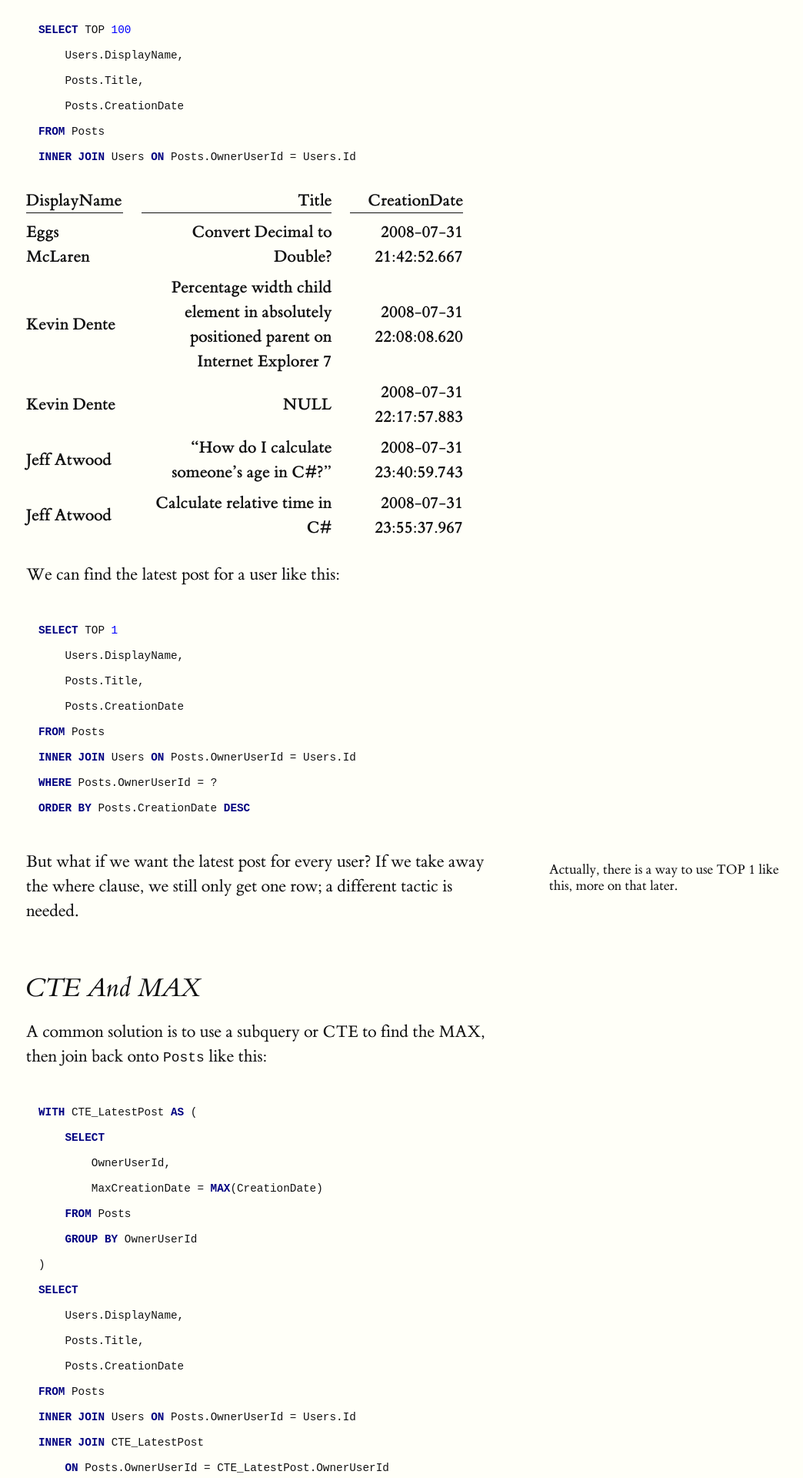
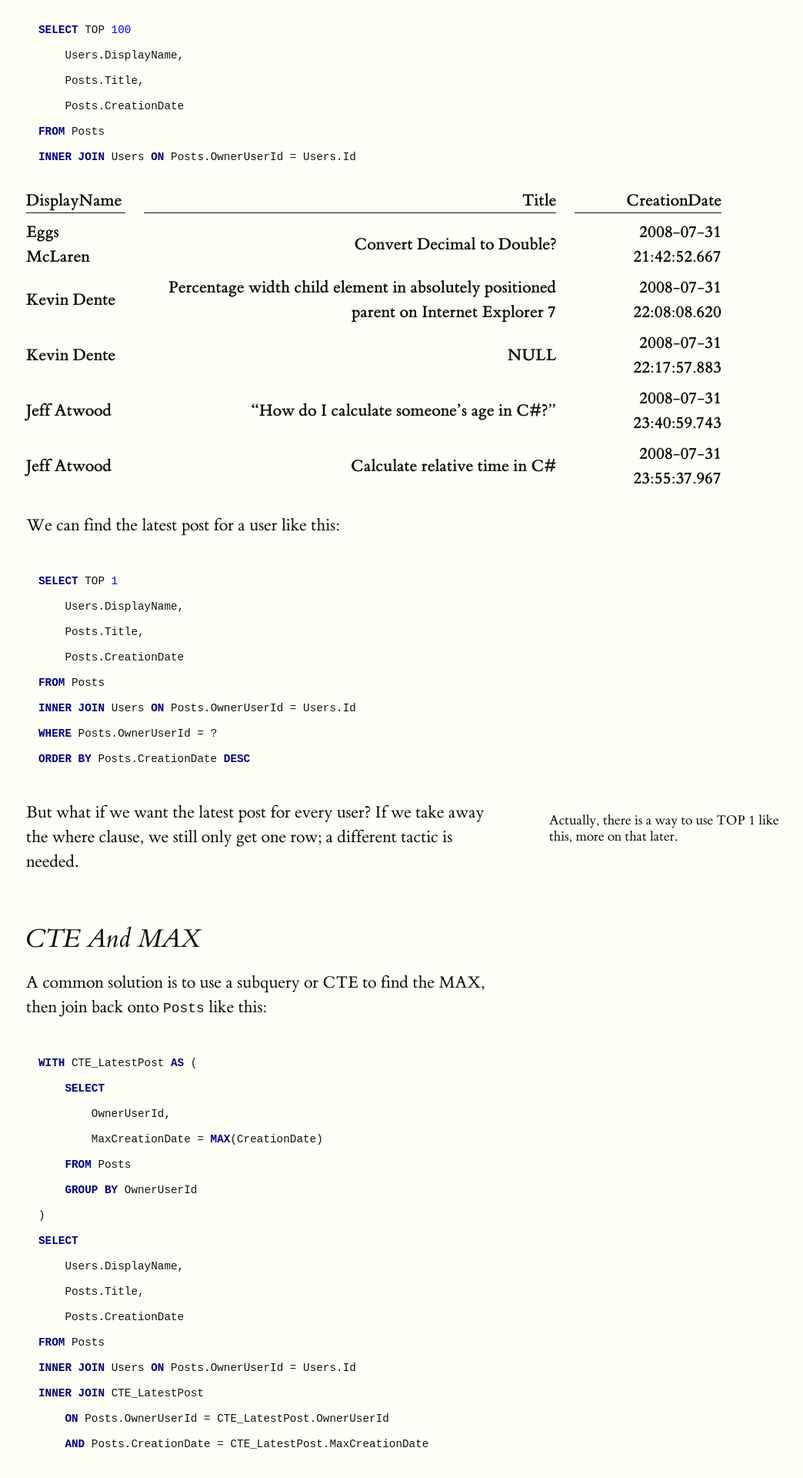
Before and after one commit to christopherdoyle/christopherdoyle.github.io, a Jekyll site: the page built from _posts/2024-02-17-SQL-finding-latest-records-within-groups.md, in a window 1280 px wide. Shown: the part 683-2603 px from the top of the page at 77% size, without its empty margins (126-1170 px from the left). Built offline with Jekyll 4.4.1, drawn with Linux system fonts in a browser that asks for light colours; our own code applies the rules of GitHub Pages for plain Markdown files.

Commit message:
Width modifiers and wider post table

```diff
--- a/_posts/2024-02-17-SQL-finding-latest-records-within-groups.md
+++ b/_posts/2024-02-17-SQL-finding-latest-records-within-groups.md
@@ -27,6 +27,7 @@ INNER JOIN Users ON Posts.OwnerUserId = Users.Id
 | Kevin Dente  | NULL                                                                                  | 2008-07-31 22:17:57.883 |
 | Jeff Atwood  | "How do I calculate someone's age in C#?"                                             | 2008-07-31 23:40:59.743 |
 | Jeff Atwood  | Calculate relative time in C#                                                         | 2008-07-31 23:55:37.967 |
+{: .big-width }
 
 We can find the latest post for a user like this:
 
--- a/style.scss
+++ b/style.scss
@@ -253,6 +253,14 @@ figure {
     }
 }
 
+.big-width {
+    max-width: 85%;
+}
+
+.full-width {
+    max-width: 100%;
+}
+
 /**************************************
     $CONTAINERS
 /**************************************/
```
